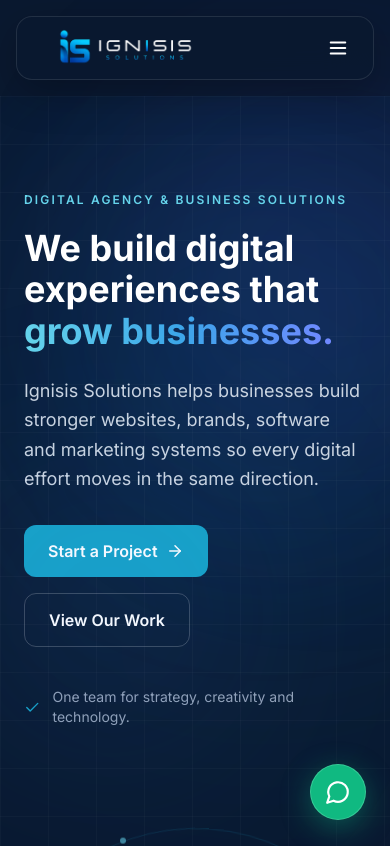
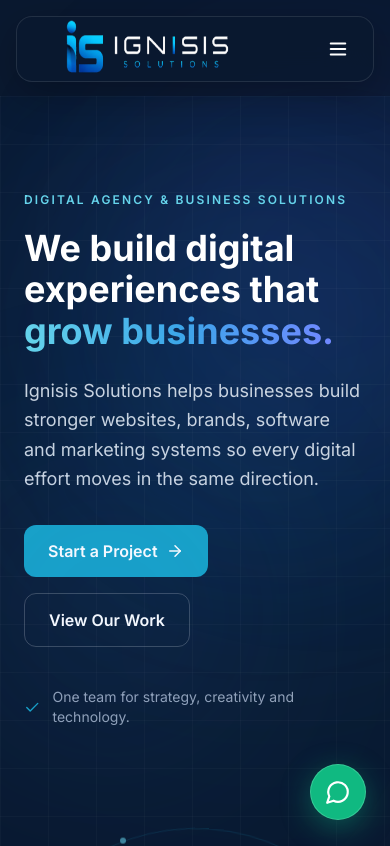
Before and after one commit to patanai12876/ignisissolutions, a Next.js app: page / in a window 390 px wide. Shown: the top 846 px of the page. Built offline with nearby package versions, Linux system fonts and the light colour scheme.

Commit message:
Fix git author v1

```diff
--- a/src/components/layout/Footer.tsx
+++ b/src/components/layout/Footer.tsx
@@ -23,11 +23,11 @@ export default function Footer() {
     <footer className="border-t border-white/10 bg-[#071426] text-white">
       <div className="mx-auto grid max-w-7xl gap-12 px-6 py-16 md:grid-cols-2 lg:grid-cols-[1.3fr_0.7fr_0.7fr_1.2fr]">
         <div>
-  <Link href="/" className="relative -top-1 -ml-8 inline-flex items-center">
+  <Link href="/" className="inline-flex items-center -ml-8">
     <img
       src="/images/logo.png"
       alt="Ignisis Solutions"
-      className="h-12 w-auto object-contain object-left"
+      className="h-20 w-auto object-contain object-left"
     />
   </Link>
 
@@ -146,7 +146,7 @@ export default function Footer() {
                   Lahore, Pakistan <ArrowUpRight size={12} />
                 </span>
                 <span className="mt-1 block max-w-xs text-sm leading-relaxed">
-                  280 N Block, Model Town, Lahore
+                  280 N Block, Model Town, Lahore, 54700
                 </span>
               </span>
             </a>
--- a/src/components/layout/Navbar.tsx
+++ b/src/components/layout/Navbar.tsx
@@ -31,8 +31,8 @@ export default function Navbar() {
           <img
             src="/images/logo.png"
             alt="Ignisis Solutions"
-            className="h-10 w-auto object-contain sm:h-12 md:h-14"
-            style={{ maxWidth: 180 }}
+            className="h-16 w-auto sm:h-20 md:h-24"
+            style={{ maxWidth: 220 }}
           />
         </Link>
 
```
